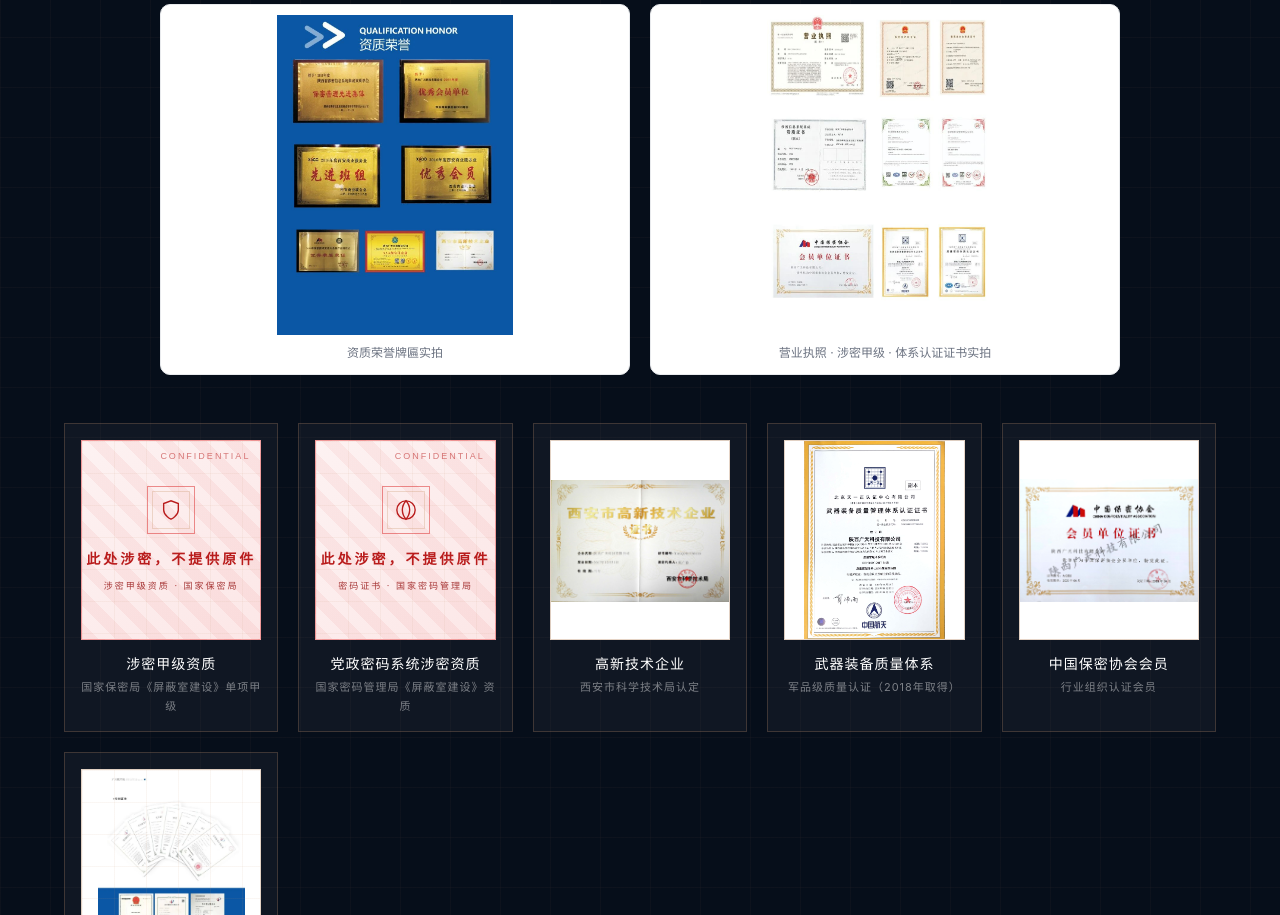
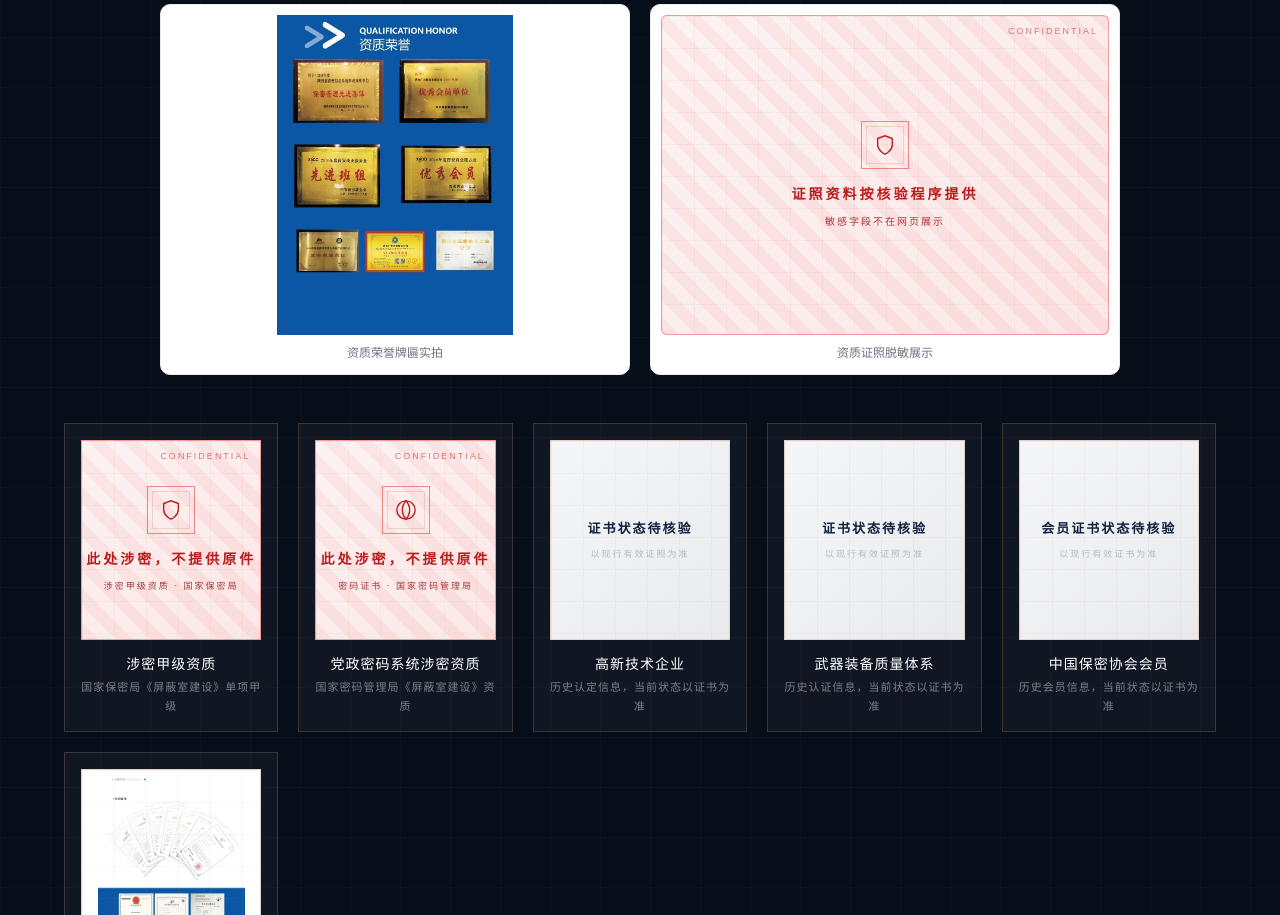
Before and after one commit to guangtian-tech/guangtian-tech.github.io, a plain HTML site: page index.html in a window 1280 px wide. Shown: the part 10580-11495 px from the top of the page. Drawn offline with Linux system fonts and the light colour scheme; a web font is replaced by a local one.

Commit message:
Hide unverified sensitive certificate images

```diff
--- a/index.html
+++ b/index.html
@@ -2455,8 +2455,14 @@
         <p style="text-align:center;font-size:12px;color:var(--gray-500);margin-top:8px;">资质荣誉牌匾实拍</p>
       </div>
       <div style="flex:1 1 300px;min-width:260px;background:#fff;border:1px solid var(--gray-200);border-radius:10px;padding:10px;box-sizing:border-box;">
-        <img src="assets/cert-licenses.jpg" alt="广天科技资质证书：营业执照、安全生产许可证、涉密信息系统集成甲级资质、武器装备质量体系、ISO三体系认证、中国保密协会会员" loading="lazy" style="width:100%;height:320px;object-fit:contain;border-radius:6px;">
-        <p style="text-align:center;font-size:12px;color:var(--gray-500);margin-top:8px;">营业执照 · 涉密甲级 · 体系认证证书实拍</p>
+        <div class="img-placeholder light certificate-confidential" style="width:100%;height:320px;border-radius:6px;">
+          <div class="ph-icon">
+            <svg viewBox="0 0 24 24"><path d="M12 22s8-4 8-10V5l-8-3-8 3v7c0 6 8 10 8 10z"/></svg>
+          </div>
+          <div class="ph-name">证照资料按核验程序提供</div>
+          <div class="ph-tip">敏感字段不在网页展示</div>
+        </div>
+        <p style="text-align:center;font-size:12px;color:var(--gray-500);margin-top:8px;">资质证照脱敏展示</p>
       </div>
     </div>
     <div class="certificates-grid reveal">
@@ -2486,27 +2492,30 @@
       </div>
 
       <div class="certificate-card">
-        <div class="certificate-img">
-          <img src="assets/cert-高新技术企业.jpg" alt="高新技术企业证书" style="height:200px;width:100%;object-fit:contain;background:#fff;margin-bottom:16px;">
+        <div class="certificate-img img-placeholder light" style="height:200px;">
+          <div class="ph-name">证书状态待核验</div>
+          <div class="ph-tip">以现行有效证照为准</div>
         </div>
         <h4>高新技术企业</h4>
-        <p>西安市科学技术局认定</p>
+        <p>历史认定信息，当前状态以证书为准</p>
       </div>
 
       <div class="certificate-card">
-        <div class="certificate-img">
-          <img src="assets/cert-武器装备质量体系.jpg" alt="武器装备质量管理体系认证证书" style="height:200px;width:100%;object-fit:contain;background:#fff;margin-bottom:16px;">
+        <div class="certificate-img img-placeholder light" style="height:200px;">
+          <div class="ph-name">证书状态待核验</div>
+          <div class="ph-tip">以现行有效证照为准</div>
         </div>
         <h4>武器装备质量体系</h4>
-        <p>军品级质量认证（2018年取得）</p>
+        <p>历史认证信息，当前状态以证书为准</p>
       </div>
 
       <div class="certificate-card">
-        <div class="certificate-img">
-          <img src="assets/cert-保密协会会员.jpg" alt="中国保密协会会员单位证书" style="height:200px;width:100%;object-fit:contain;background:#fff;margin-bottom:16px;">
+        <div class="certificate-img img-placeholder light" style="height:200px;">
+          <div class="ph-name">会员证书状态待核验</div>
+          <div class="ph-tip">以现行有效证书为准</div>
         </div>
         <h4>中国保密协会会员</h4>
-        <p>行业组织认证会员</p>
+        <p>历史会员信息，当前状态以证书为准</p>
       </div>
 
       <div class="certificate-card">
```
